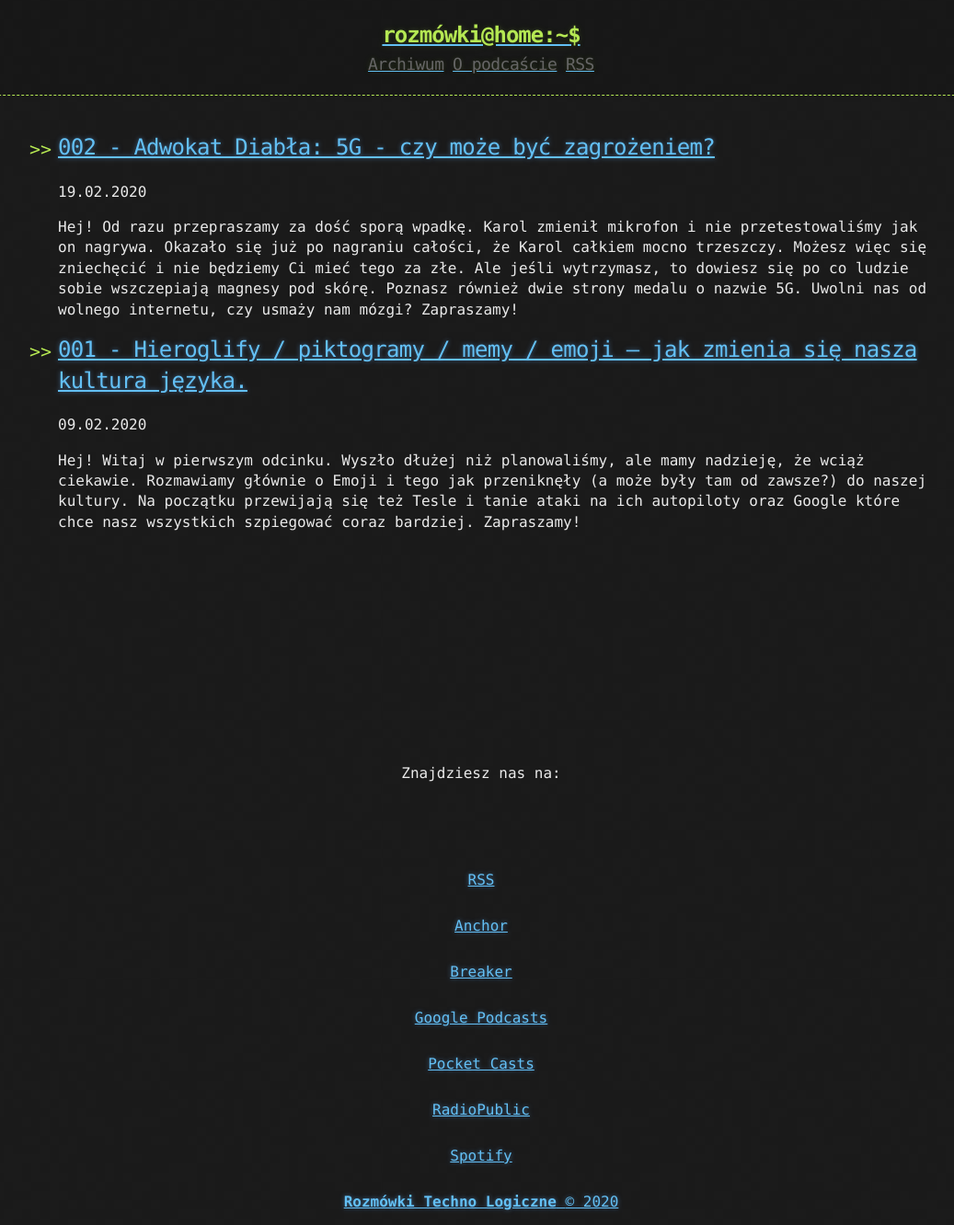
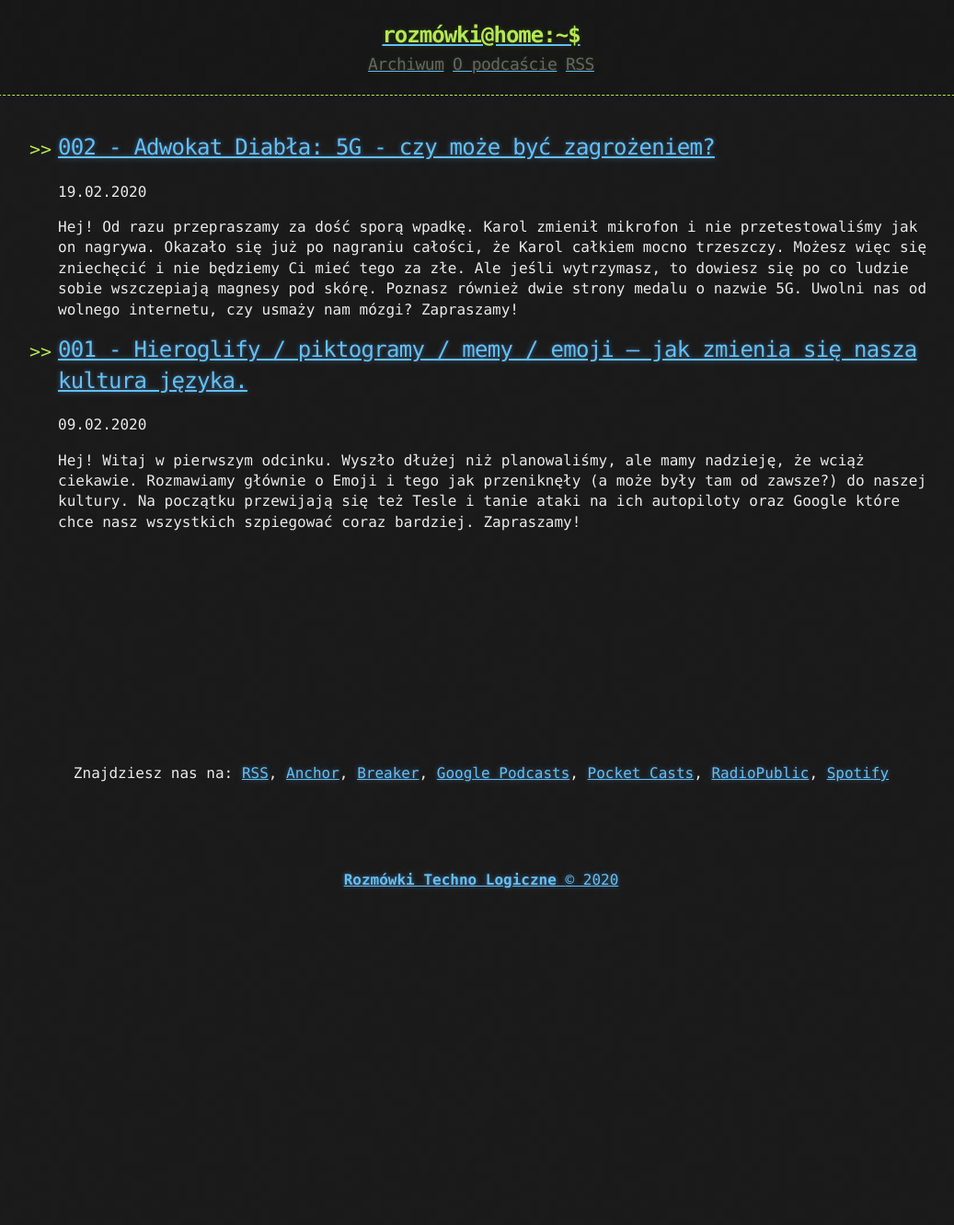
Before and after one commit to QuantumDamage/rozmowki-techno-logiczne, a Jekyll site: the page built from index.html, in a window 1280 px wide. Shown: the whole page at 92% size, without its empty margins (117-1154 px from the left). Built offline with Jekyll 4.4.1, drawn with Linux system fonts in a browser that asks for light colours; the list of posts is cut into pages by our own code; after the commit the page ends 982 px from its top, so only the background shows below that.

Commit message:
zmiana stopki

```diff
--- a/_includes/footer.html
+++ b/_includes/footer.html
@@ -1,12 +1,14 @@
 <footer>
-  <p>Znajdziesz nas na:</p>
-  <br><a href="https://anchor.fm/s/1344c9c0/podcast/rss">RSS</a>
-  <br><a href="https://anchor.fm/damian-melniczuk">Anchor</a>
-  <br><a href="https://www.breaker.audio/rozmowki-techno-logiczne">Breaker</a>
-  <br><a href="https://www.google.com/podcasts?feed=aHR0cHM6Ly9hbmNob3IuZm0vcy8xMzQ0YzljMC9wb2RjYXN0L3Jzcw==">Google Podcasts</a>
-  <br><a href="https://pca.st/rvlmw182">Pocket Casts</a>
-  <br><a href="https://radiopublic.com/rozmwki-techno-logiczne-G4pQnk">RadioPublic</a>
-  <br><a href="https://open.spotify.com/show/2MbjQGySyFNplVVIsTthVb">Spotify<a>
+  <p>
+    Znajdziesz nas na:
+    <a href="https://anchor.fm/s/1344c9c0/podcast/rss">RSS</a>,
+    <a href="https://anchor.fm/damian-melniczuk">Anchor</a>,
+    <a href="https://www.breaker.audio/rozmowki-techno-logiczne">Breaker</a>,
+    <a href="https://www.google.com/podcasts?feed=aHR0cHM6Ly9hbmNob3IuZm0vcy8xMzQ0YzljMC9wb2RjYXN0L3Jzcw==">Google Podcasts</a>,
+    <a href="https://pca.st/rvlmw182">Pocket Casts</a>,
+    <a href="https://radiopublic.com/rozmwki-techno-logiczne-G4pQnk">RadioPublic</a>,
+    <a href="https://open.spotify.com/show/2MbjQGySyFNplVVIsTthVb">Spotify<a>
+  </p>
   <br><a href="https://mailhide.io/e/ndhJx" onclick="mailhidepopup=window.open('https://mailhide.io/e/ndhJx','mailhidepopup','width=580,height=635'); return false;">
     <span>
         <b>{{ site.owner}}</b>
```
